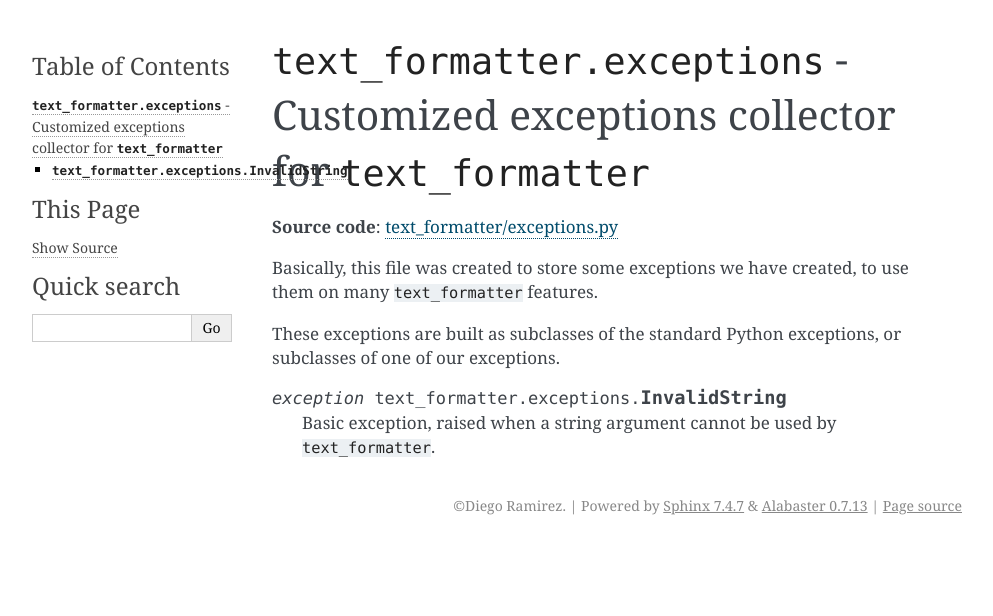
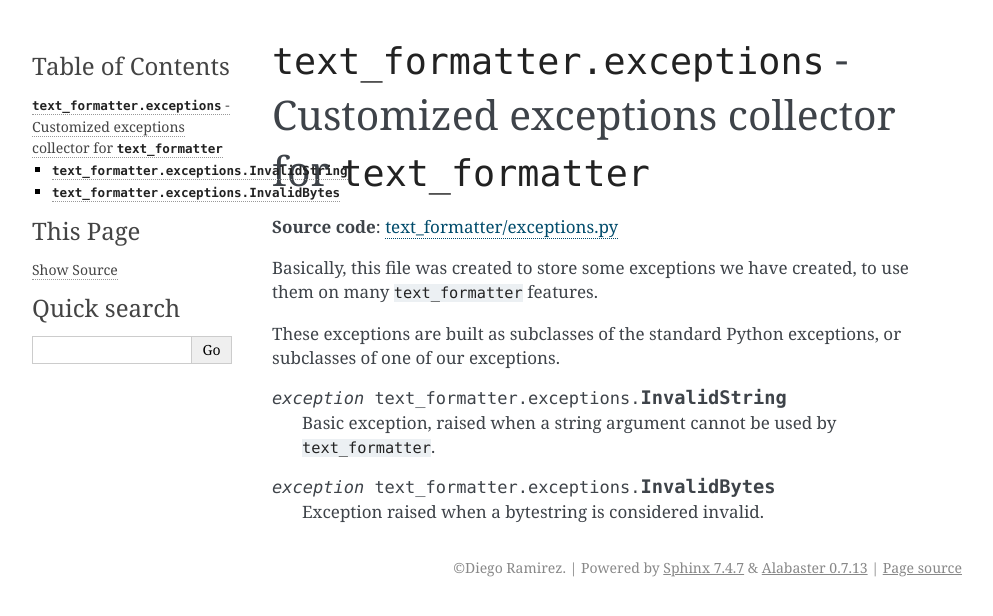
Before and after one commit to DiddiLeija/text_formatter, a Sphinx documentation site: the page built from docs/modules/module_exceptions.rst, in a window 1280 px wide. Shown: the top 616 px of the page, without its empty margins (148-1141 px from the left). Built offline with Sphinx 7.4.7, drawn with Linux system fonts in a browser that asks for light colours.

Commit message:
Update module_exceptions.rst
Add the new exception.

```diff
--- a/docs/modules/module_exceptions.rst
+++ b/docs/modules/module_exceptions.rst
@@ -14,3 +14,7 @@ standard Python exceptions, or subclasses of one of our exceptions.
 .. py:exception:: text_formatter.exceptions.InvalidString
 
    Basic exception, raised when a string argument cannot be used by ``text_formatter``.
+
+.. py:exception:: text_formatter.exceptions.InvalidBytes
+
+   Exception raised when a bytestring is considered invalid.
```
